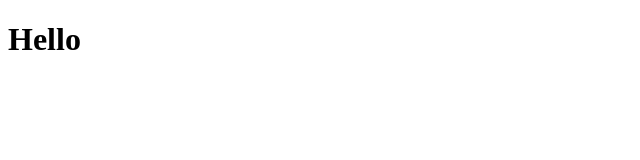
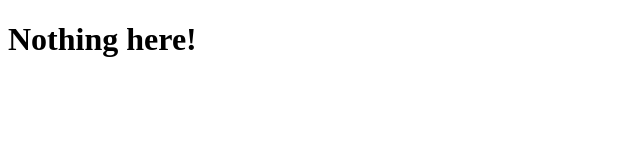
Before and after one commit to SohamJog/SohamJog.github.io, a plain HTML site: page index.html in a window 1280 px wide. Shown: the whole page, without its empty margins (0-640 px from the left). Drawn offline with Linux system fonts and the light colour scheme.

Commit message:
Update index.html

```diff
--- a/index.html
+++ b/index.html
@@ -1,7 +1,7 @@
 <!DOCTYPE html>
 <html lang="en">
   <div>
-    <h1>Hello</h1>
+    <h1>Nothing here!</h1>
   </div>
 
 
```
